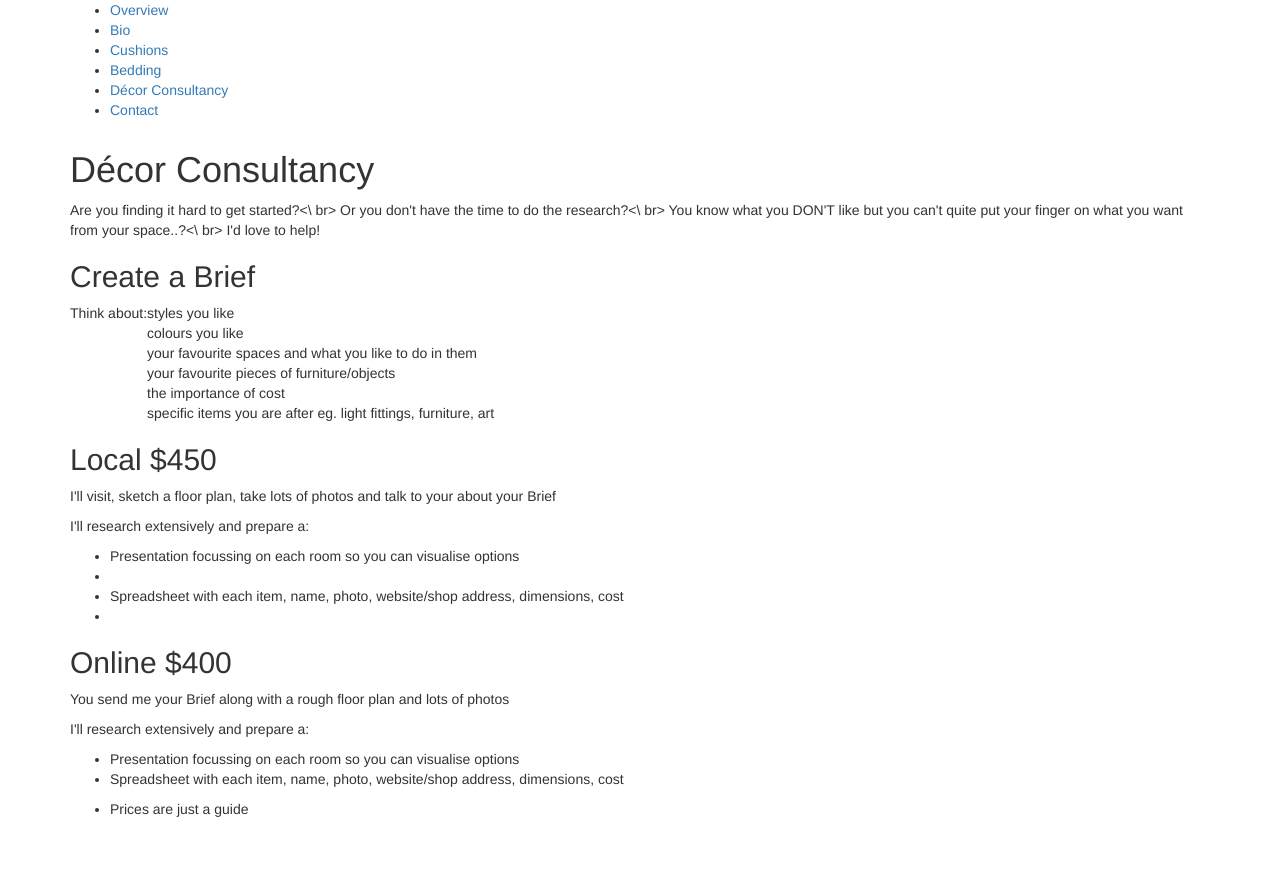
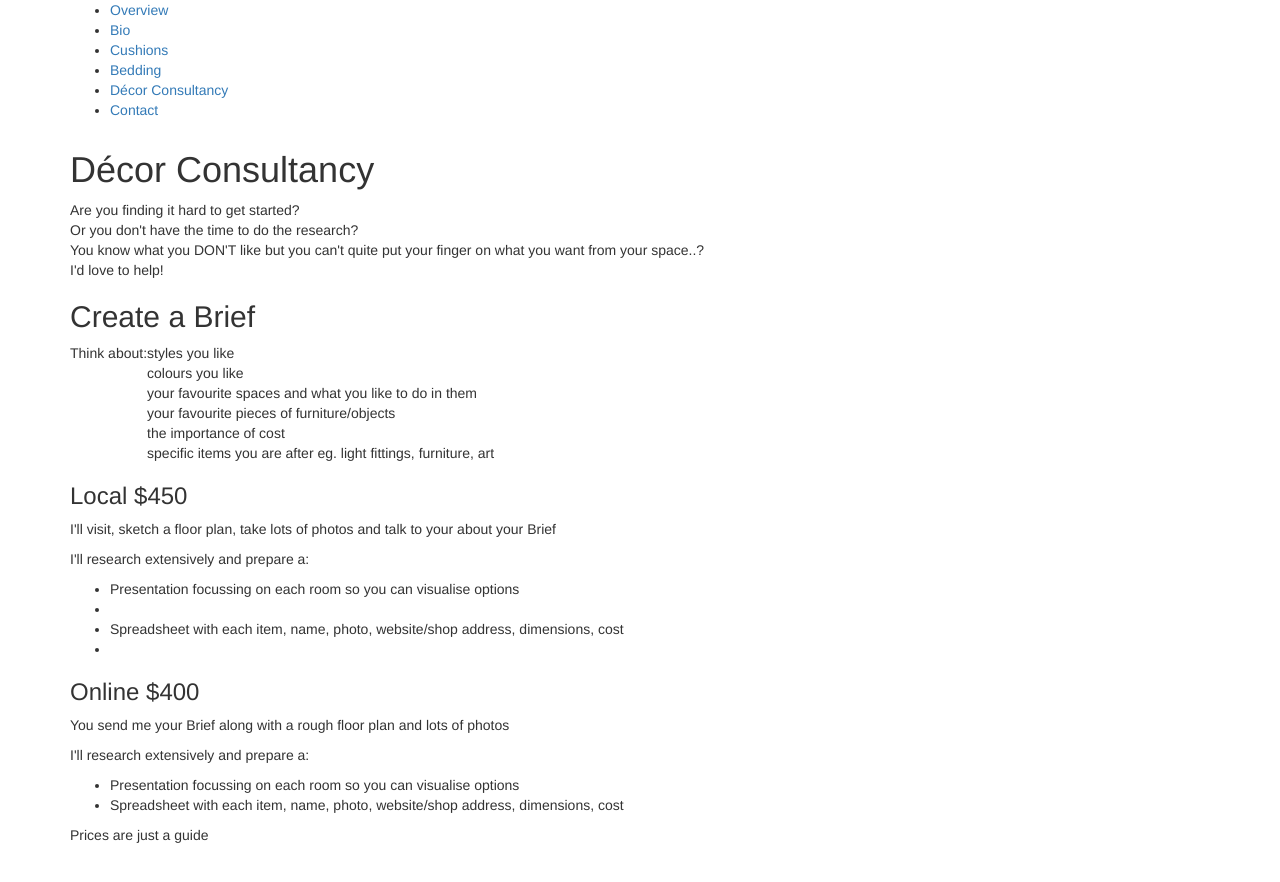
Before and after one commit to csstam/ElNoskcaj, a Jekyll site: the page built from decor/index.html, in a window 1280 px wide. Shown: the top 882 px of the page. Built offline with Jekyll 4.4.1, drawn with Linux system fonts in a browser that asks for light colours; nearby versions of some CDN libraries; library files that are not in the unit come from our copies.

Commit message:
corrected spelling errors and line breaks

```diff
--- a/bedding/index.html
+++ b/bedding/index.html
@@ -20,7 +20,7 @@ layout: default
 <li>Prices provided are based on plain backing and buttons</li>
 </ul>
 
-<ul>Tell my what you'd like:
+<ul>Tell me what you'd like:
 <li>a style</li>
 <li>a colour</li>
 <li>a type of fabric</li>
--- a/cushions/index.html
+++ b/cushions/index.html
@@ -20,7 +20,7 @@ layout: default
 <li>Prices provided are based on the inclusion of a zip, plain backing and infill</li>
 </ul>
 
-<ul>Tell my what you'd like:
+<ul>Tell me what you'd like:
 <li>a style</li>
 <li>a colour</li>
 <li>a type of fabric</li>
--- a/decor/index.html
+++ b/decor/index.html
@@ -9,9 +9,9 @@ layout: default
 <h1>Décor Consultancy</h1>
 
 <p>
-Are you finding it hard to get started?<\ br>
-Or you don't have the time to do the research?<\ br>
-You know what you DON'T like but you can't quite put your finger on what you want from your space..?<\ br>
+Are you finding it hard to get started?<br>
+Or you don't have the time to do the research?<br>
+You know what you DON'T like but you can't quite put your finger on what you want from your space..?<br>
 I'd love to help!</p>
 
 <h2>Create a Brief</h2>
@@ -28,21 +28,20 @@ I'd love to help!</p>
 </p>
 
 
-<h2>Local $450</h2>
+<h3>Local $450</h3>
 <p>I'll visit, sketch a floor plan, take lots of photos and talk to your about your Brief</p>
 <p>I'll research extensively and prepare a:
 	<ul><li>Presentation focussing on each room so you can visualise options<li>
 		<li>Spreadsheet with each item, name, photo, website/shop address, dimensions, cost<li>
 	</ul>
 
-<h2>Online $400</h2>
+<h3>Online $400</h3>
 <p>You send me your Brief along with a rough floor plan and lots of photos</p>
 <p>I'll research extensively and prepare a:
 	<ul><li>Presentation focussing on each room so you can visualise options</li>
 		<li>Spreadsheet with each item, name, photo, website/shop address, dimensions, cost</li>
 	</ul>
-<p>
-	<ul><li>Prices are just a guide</li></ul>
 </p>
+<p>Prices are just a guide</p>
             </div>
             </div>
```
